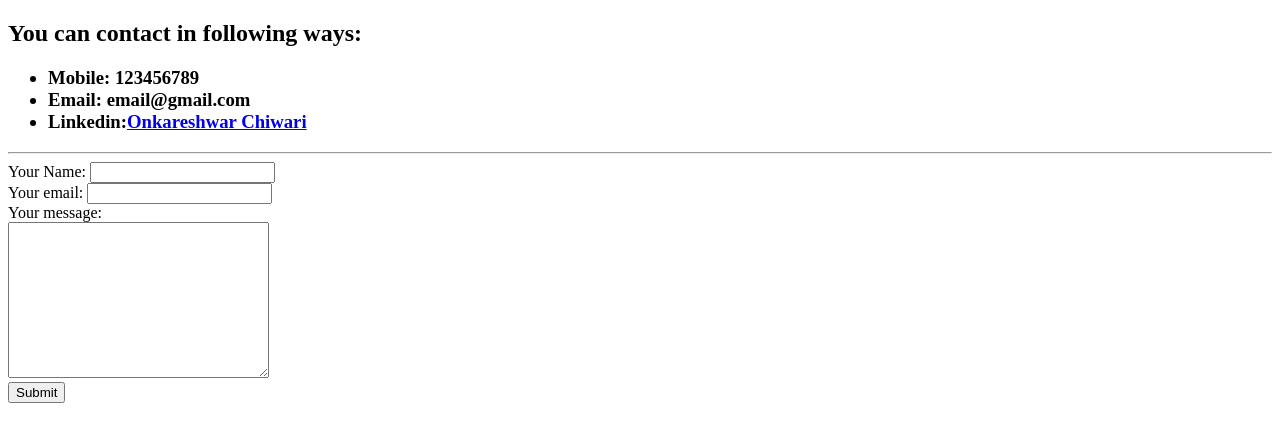
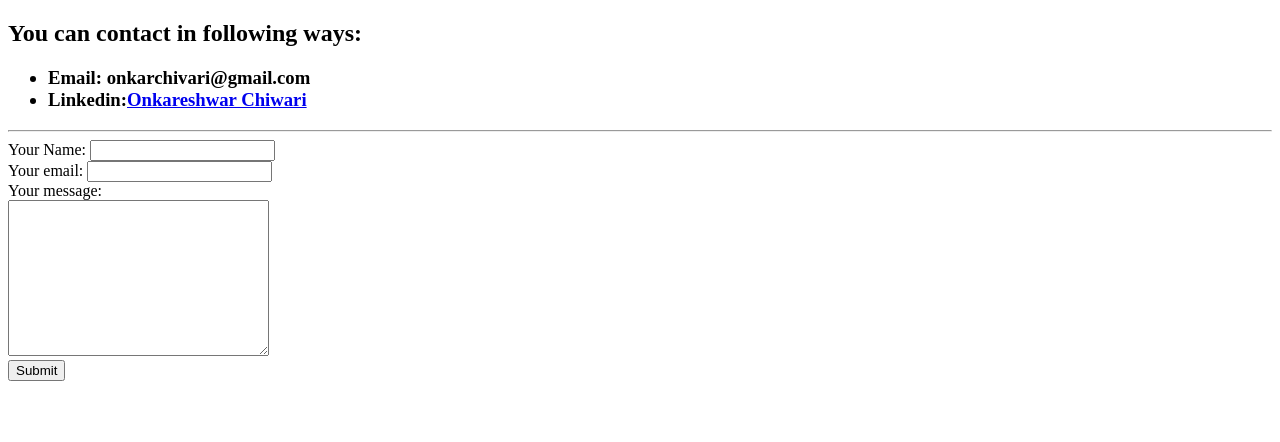
Before and after one commit to onkareshwarchiwari/cv, a plain HTML site: page Contact Me.html in a window 1280 px wide. Drawn offline with Linux system fonts and the light colour scheme.

Commit message:
Update Contact Me.html

```diff
--- a/Contact Me.html
+++ b/Contact Me.html
@@ -3,14 +3,14 @@
   <head>
     <meta charset="utf-8">
     <title>Contact Me</title>
+    <link rel="stylesheet" href="css/styles.css">
   </head>
   <body>
     <h2><strong>You can contact in following ways:</strong></h2>
     <h3></h3>
     <h3><ul>
-      <li>Mobile: 123456789</li>
-      <li>Email: email@gmail.com</li>
-      <li>Linkedin:<a href="https://www.linkedin.com/in/onkareshwar-chiwari-24003839/">Onkareshwar Chiwari</a></li>
+      <li>Email: onkarchivari@gmail.com</li>
+      <li>Linkedin:<a target="_blank" href="https://www.linkedin.com/in/onkareshwar-chiwari-24003839/">Onkareshwar Chiwari</a></li>
     </ul></h3>
     <hr>
 
```
